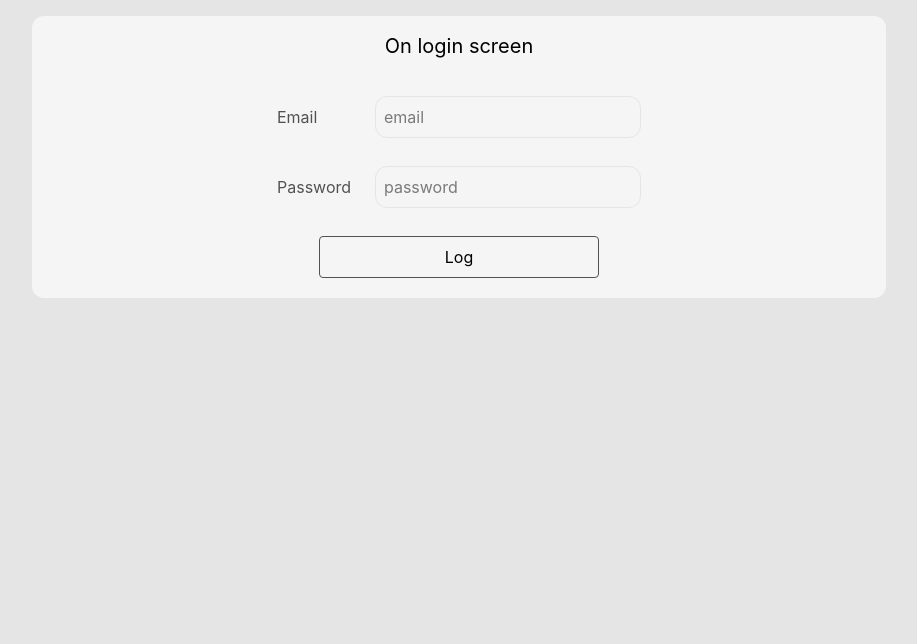
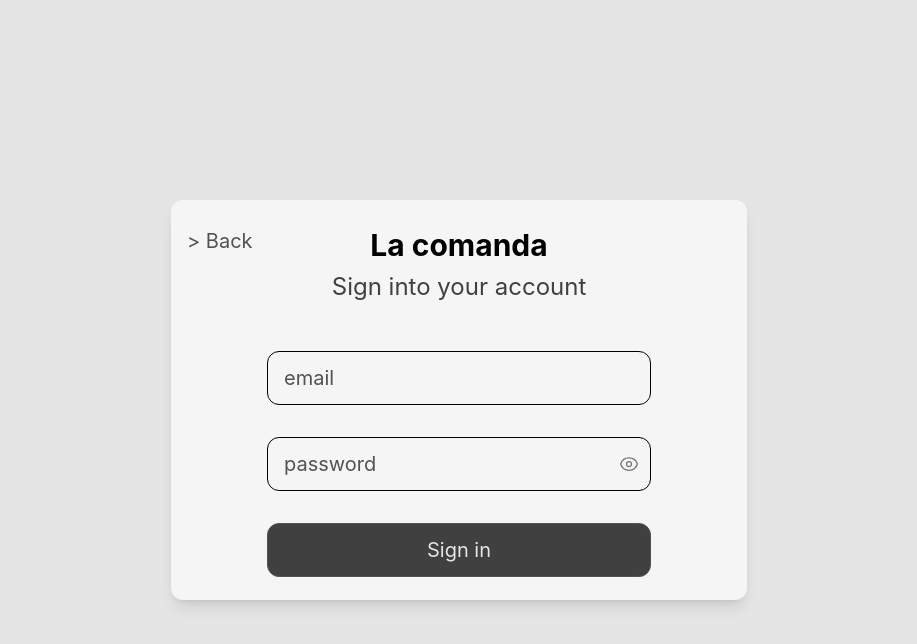
Before and after one commit to NawlFountains/la-comanda, a React (Vite) app in the folder frontend/: page /login in a window 1280 px wide. Shown: the top 644 px of the page, without its empty margins (181-1098 px from the left). Built offline with nearby package versions, Linux system fonts and the light colour scheme; no server answers.

Commit message:
style: improve login screen ui

```diff
--- a/frontend/src/components/ButtonStyles.ts
+++ b/frontend/src/components/ButtonStyles.ts
@@ -1,4 +1,5 @@
 export const buttonVariants = {
 	base: "p-2 px-3 text-md rounded-sm hover:bg-neutral-700 hover:text-neutral-200 disabled:opacity-50 cursor-pointer ease-in duration-200 active:scale-90",
+	primary: "p-2 px-3 text-md rounded-xl bg-neutral-700 text-neutral-200 hover:bg-neutral-500 disabled:opacity-50 cursor-pointer ease-in duration-200 active:scale-90",
 	danger: "p-2 text-red-500 rounded-sm cursor-pointer hover:bg-red-500 hover:text-neutral-200 ease-in duration-200"
 }
--- /dev/null
+++ b/frontend/src/components/Icons.tsx
@@ -0,0 +1,19 @@
+// components/Icons.tsx
+import React from "react"
+export function EyeIcon({ className = "w-5 h-5" }) {
+	return (
+		<svg xmlns="http://w3.org" fill="none" viewBox="0 0 24 24" strokeWidth={1.5} stroke="currentColor" className="w-5 h-5">
+		<path strokeLinecap="round" strokeLinejoin="round" d="M3.98 8.223A10.477 10.477 0 0 0 1.934 12C3.226 16.338 7.244 19.5 12 19.5c.993 0 1.953-.138 2.863-.395M6.228 6.228A10.451 10.451 0 0 1 12 4.5c4.756 0 8.773 3.162 10.065 7.498a10.522 10.522 0 0 1-4.293 5.774M6.228 6.228 3 3m3.228 3.228 3.65 3.65m7.894 7.894L21 21m-3.228-3.228-3.65-3.65m0 0a3 3 0 1 0-4.243-4.243m4.242 4.242L9.88 9.88" />
+		</svg>
+	)
+
+}
+
+export function EyeSlashIcon({ className = "w-5 h-5" }) {
+	return (
+		<svg xmlns="http://w3.org" fill="none" viewBox="0 0 24 24" strokeWidth={1.5} stroke="currentColor" className="w-5 h-5">
+		<path strokeLinecap="round" strokeLinejoin="round" d="M2.036 12.322a1.012 1.012 0 0 1 0-.639C3.423 7.51 7.36 4.5 12 4.5c4.638 0 8.573 3.007 9.963 7.178.07.207.07.431 0 .639C20.577 16.49 16.64 19.5 12 19.5c-4.638 0-8.573-3.007-9.963-7.178Z" />
+		<path strokeLinecap="round" strokeLinejoin="round" d="M15 12a3 3 0 1 1-6 0 3 3 0 0 1 6 0Z" />
+		</svg>
+	)
+}
--- a/frontend/src/layouts/ScreenLayout.tsx
+++ b/frontend/src/layouts/ScreenLayout.tsx
@@ -2,7 +2,7 @@ import React from 'react'
 
 export default function ( { children } : { children : React.ReactNode }) {
 	return (
-	<div className='min-h-screen bg-neutral-200 flex flex-col items-center py-4'>
+	<div className='h-screen w-screen bg-neutral-200 flex flex-col items-center'>
 	{children}
 	</div>
 	)
--- a/frontend/src/pages/Login.tsx
+++ b/frontend/src/pages/Login.tsx
@@ -1,51 +1,86 @@
 import {buttonVariants} from "../components/ButtonStyles"
 import ErrorMessage from "../components/ErrorMessage"
-import {useLogin} from "../hooks/useLogin"
+import { useLogin } from "../hooks/useLogin"
+import { useState } from "react"
 import ScreenLayout from "../layouts/ScreenLayout"
+import {EyeIcon, EyeSlashIcon} from "../components/Icons"
+import { Link } from "react-router-dom"
 
 export default function Login() {
 	const { email, setEmail,
 		password, setPassword,
 		errors, loading,
 		handleLogin } = useLogin()
+	const [showPassword, setShowPassword] = useState(false)
 
 	return (
 		<>
 		<ScreenLayout>
-			<div className="bg-neutral-100 flex flex-col text-center items-center w-2/3 rounded-xl gap-7 p-2">
-			 <h1 className="text-xl py-2">On login screen </h1>
-			 <div>
-			 <div className="flex flex-col sm:flex-row gap-2">
-			 	<p className="sm:w-[90px] my-auto text-left text-neutral-600">
-					Email
-				</p>
+			<div className="bg-neutral-100 flex flex-col text-center items-center w-full max-w-xl rounded-xl gap-8 p-4 shadow-lg h-full sm:h-1/2 sm:my-auto justify-center text-xl">
+
+			<div className="relative flex flex-col gap-2 py-4 w-full">
+			<Link
+				className="absolute left-0 text-neutral-600 hover:text-neutral-700 hidden sm:flex"
+				to="/">
+				{`> Back`}
+			</Link>
+				 <h1 className="text-3xl font-bold">La comanda</h1>
+				 <h2 className="text-2xl text-neutral-700">Sign into your account</h2>
+			</div>
+
+			{/* Email input */}
+			 <div className="flex flex-col w-full max-w-sm">
 			 <input
 				 value={email}
 				 onChange={e => setEmail(e.target.value)}
-					className="p-2 border border-neutral-200 rounded-xl"
+				 aria-invalid={!!errors.email}
+				 aria-describedby={errors.email ? "email-error" : undefined}
+				 className="p-3 px-4 border rounded-xl placeholder-neutral-600 focus:border-red-200 aria-invalid:border-red-500"
 				 placeholder="email"/>
+				 {errors.email && (
+					 <div id="email-error">
+					 <ErrorMessage message={errors.email}/>
 					 </div>
-			 {errors.email && (<ErrorMessage message={errors.email}/>)}
+				 )}
 			 </div>
-			 <div>
-			 <div className="flex flex-col sm:flex-row gap-2">
-			 	<p className="sm:w-[90px] my-auto text-left text-neutral-600">
-			 	Password
-			 </p>
+
+			 {/* Password input */}
+			 <div className="flex flex-col w-full max-w-sm">
+				 <div className="relative flex items-center">
 				 <input
 					 value={password}
 					 onChange={e => setPassword(e.target.value)}
-					className="p-2 border border-neutral-200 rounded-xl"
+					 aria-invalid={!!errors.password}
+					 aria-describedby={errors.password ? "password-error" : undefined}
+					 className="p-3 px-4 border rounded-xl placeholder-neutral-600 focus:border-red-200 aria-invalid:border-red-500 w-full"
 					 placeholder="password"
-					type="password"/>
+					 type={showPassword ? "text" : "password"}/>
+
+					 <button
+					 type="button"
+					 onClick={() => setShowPassword(!showPassword)}
+					 className="absolute right-3 text-neutral-500 hover:text-neutral-700"
+					 aria-label={showPassword ? "Hide password" : "Show password"}
+					 >
+					 {showPassword ? (
+						 <EyeIcon/>
+					 ) : (
+						 <EyeSlashIcon/>
+					 )}
+						</button>
 				 </div>
-			 {errors.password && (<ErrorMessage message={errors.password}/>)}
+				 {errors.password && (
+						 <div id="password-error">
+						 <ErrorMessage message={errors.password}/>
 						 </div>
+					 )}
+			 </div>
+
 			<button
 				disabled={loading}
 				onClick={() => handleLogin()}
-				className={`${buttonVariants.base} w-1/3 mb-3 border border-neutral-600 rounded-lg`}>
-				{ loading ? 'Logging...' : 'Log' }
+				className={`${buttonVariants.primary} p-3 w-full max-w-sm mb-3 border border-neutral-600 rounded-lg`}>
+				{ loading ? 'Signing in...' : 'Sign in' }
 			</button>
 			</div>
 		</ScreenLayout>
```
Lines whose indentation alone changed are shown as unchanged.
